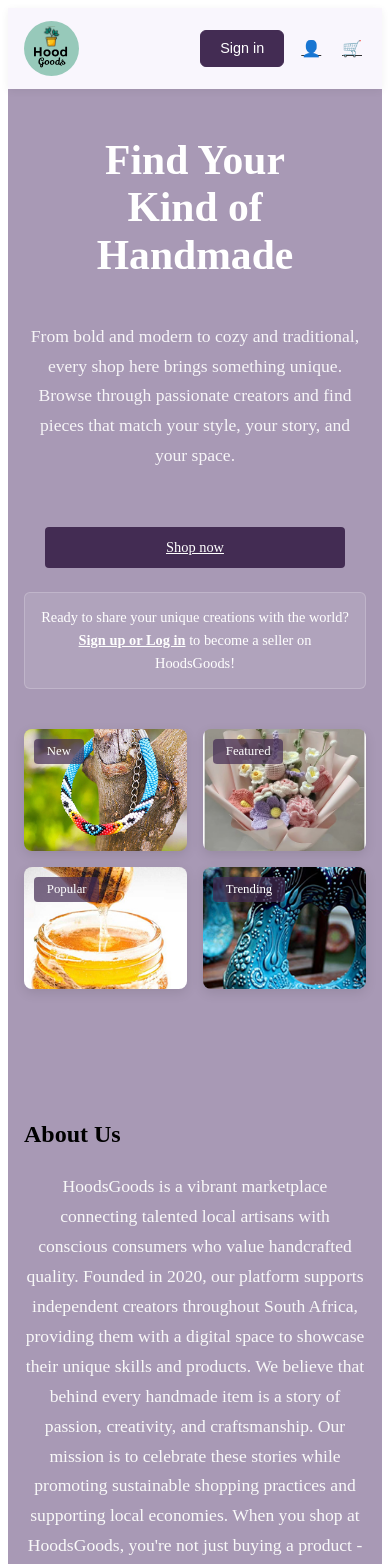
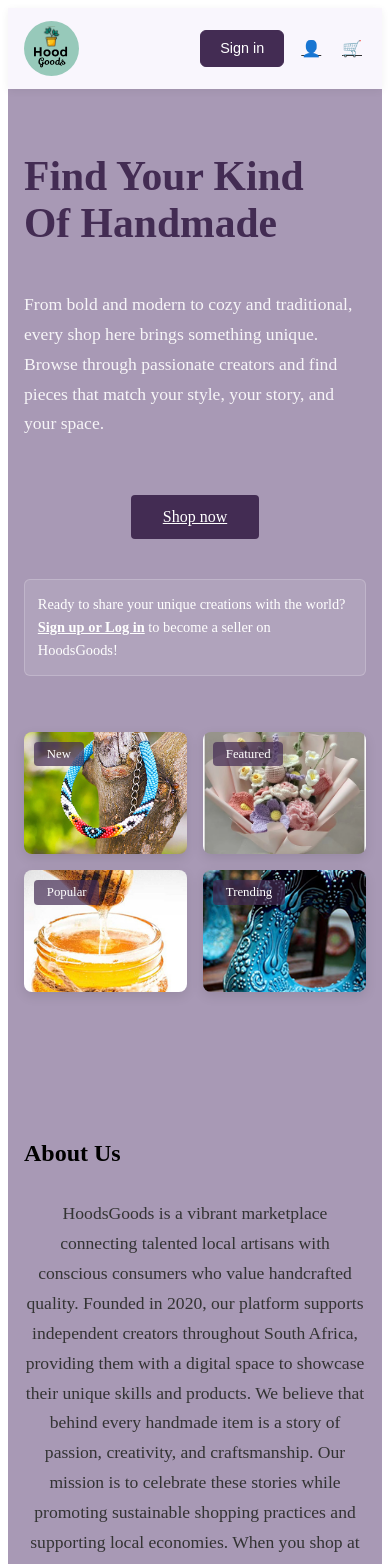
Before and after one commit to MuzzammilWits/HoodGoods, a React (Vite) app in the folder frontend/: page / in a window 390 px wide. Shown: the top 1564 px of the page. Built offline with nearby package versions, Linux system fonts and the light colour scheme.

Commit message:
Final UI

```diff
--- a/frontend/src/components/Hero.css
+++ b/frontend/src/components/Hero.css
@@ -1,13 +1,12 @@
 /* In Hero.css */
+/* Using your styles as the base, only changing hero-seller-prompt margin-top */
 
-/* Class now uses the new variable defined in index.css */
-/* --- UPDATED COMMENT: Reflects new accent color --- */
-.light-purple-bg { /* Now uses --accent-background (Earthy Terracotta) */
-  background-color: var(--accent-background, #a899b5); /* Fallback is new Terracotta */
+.light-purple-bg { /* Uses --accent-background from index.css */
+  background-color: var(--accent-background, #a899b5); /* Fallback color may need update based on index.css */
 }
 
 .hero-section {
-  padding: 5rem 0;
+  padding: 9rem 0; /* Increased padding from previous step */
 }
 
 .hero-container {
@@ -17,24 +16,25 @@
   grid-template-columns: 1fr 1fr;
   gap: 3rem;
   padding: 0 1rem;
-  align-items: start;
+  align-items: start; /* Keep top alignment */
 }
 
 .hero-content {
   display: flex;
   flex-direction: column;
   justify-content: center;
-  /* padding-top: 0.5rem; */ /* Adjust if needed */
+  /* Content alignment defaults to left/start */
 }
 
 .hero-title {
   font-size: 3.5rem;
   font-weight: 700;
-  /* --- White text still provides good contrast on new Terracotta bg --- */
-  color: var(--white, #fff);
+  /* Color based on your provided code */
+  color: var(--white, #432C53ff); /* Assuming this was correct for your chosen bg */
   line-height: 1.15;
   margin-bottom: 1.5rem;
   margin-top: 0;
+  /* text-align defaults to left */
 }
 
 .hero-text {
@@ -42,19 +42,28 @@
   line-height: 1.7;
   margin-bottom: 2.5rem;
   max-width: 550px;
-  /* --- Lighter text still provides good contrast on new Terracotta bg --- */
-  color: rgba(from var(--white, #fff) r g b / 0.9); /* Slightly off-white */
+  /* Color based on your provided code */
+  color: rgba(from var(--white, #ffffff) r g b / 0.9); /* Assuming this was correct */
+  /* text-align defaults to left */
 }
 
 .hero-buttons {
-  display: flex;
-  gap: 1rem;
+  /* Center only this container */
+  align-self: center;
   margin-top: 1rem;
+  display: inline-block;
 }
 
-/* Buttons defined in App.css - should contrast ok */
+/* Rule to make the button bigger */
+.hero-buttons .btn-primary {
+  padding: 1rem 2.5rem;  /* Increased padding */
+  font-size: 1.15rem; /* Increased font size */
+  display: inline-block;
+}
+/* --- End Button Size Styles --- */
+
 .btn:focus-visible {
-  /* --- White outline provides good contrast on new Terracotta bg --- */
+  /* Outline color based on your provided code */
   outline: 2px solid var(--white, #fff);
   outline-offset: 2px;
 }
@@ -77,7 +86,7 @@
   overflow: hidden;
   border-radius: 8px;
   box-shadow: 0 4px 12px rgba(0, 0, 0, 0.1);
-  aspect-ratio: 1 / 1; /* Square images from previous step */
+  aspect-ratio: 1 / 1; /* Square images */
 }
 
 .grid-item img {
@@ -92,14 +101,13 @@
   transform: scale(1.05);
 }
 
-/* Tag style adjusted for new theme */
 .tag {
   position: absolute;
   top: 10px;
   left: 10px;
-  /* --- ADJUSTED: Use primary color (Deep Brown) with transparency --- */
-  background-color: rgba(from var(--primary-color, #6D4C41) r g b / 0.7); /* Translucent deep brown */
-  color: white; /* White text still contrasts well */
+  /* Tag background based on your provided code */
+  background-color: rgba(from var(--primary-color, #6D4C41) r g b / 0.7); /* Check if #6D4C41 is correct primary */
+  color: white;
   padding: 0.3rem 0.8rem;
   border-radius: 4px;
   font-size: 0.8rem;
@@ -112,32 +120,35 @@
   bottom: -30px;
   left: -25px;
   z-index: -1;
-  opacity: 0.4; /* Further reduced opacity */
+  opacity: 0.4;
 }
 
 .dots {
   width: 100px;
   height: 100px;
-  /* --- White dots provide good contrast on new Terracotta bg --- */
-  background-image: radial-gradient(circle, var(--white, #fff) 1.5px, transparent 1.5px); /* Made dots slightly smaller */
+  /* Dots color based on your provided code */
+  background-image: radial-gradient(circle, var(--white, #fff) 1.5px, transparent 1.5px);
   background-size: 12px 12px;
 }
 
-/* --- Seller Prompt Styling (Adjusted for Dark BG - Terracotta) --- */
+/* --- Seller Prompt Styling --- */
 .hero-seller-prompt {
-  margin-top: 2rem;
+  /* --- ADJUSTED: Increased margin-top for more space below button --- */
+  margin-top: 3.5rem; /* Increased from 2rem - Adjust value as needed */
+  /* --- End adjustment --- */
   padding: 1rem;
-  /* Using subtle transparent white background - shows terracotta behind */
+  /* Background based on your provided code */
   background-color: rgba(from var(--white, #fff) r g b / 0.1);
   border-radius: 6px;
   max-width: 550px;
-   /* Using subtle transparent white border */
+   /* Border based on your provided code */
   border: 1px solid rgba(from var(--white, #fff) r g b / 0.2);
+  /* text-align defaults to left */
 }
 
 .hero-seller-prompt p {
   font-size: 0.95rem;
-  /* White text contrasts well on the tinted terracotta bg */
+  /* Color based on your provided code */
   color: var(--white, #fff);
   line-height: 1.6;
   margin: 0;
@@ -148,16 +159,15 @@
   border: none;
   padding: 0;
   font: inherit;
-  /* White link contrasts well */
+  /* Color based on your provided code */
   color: var(--white, #fff);
   text-decoration: underline;
   cursor: pointer;
-  font-weight: 600; /* Make link slightly bolder */
+  font-weight: 600;
   transition: opacity 0.2s ease;
 }
 
 .hero-seller-prompt .link-button:hover {
-  /* Make slightly transparent on hover */
   opacity: 0.85;
 }
 /* --- End Seller Prompt Styling --- */
@@ -170,34 +180,50 @@
     gap: 2rem;
     align-items: start;
   }
-   .hero-images {
-      top: 1rem; /* Example adjustment */
-  }
+   .hero-images { top: 1rem; }
   .hero-title { font-size: 3.0rem; }
   .hero-text { font-size: 1.1rem; }
+   .hero-section {
+       padding: 7rem 0; /* Adjust padding for medium screens */
+   }
+   .hero-seller-prompt {
+       margin-top: 3rem; /* Adjust spacing for medium screens */
+   }
 }
 
 @media (max-width: 768px) {
-  .hero-section { padding: 3rem 0; }
+  .hero-section {
+      padding: 4rem 0; /* Adjust padding for small screens */
+   }
   .hero-container {
     grid-template-columns: 1fr;
     gap: 2.5rem;
-    text-align: center;
     align-items: initial;
   }
-  .hero-content { align-items: center; }
-   .hero-images {
-     position: static; /* Reset positioning */
-     width: 100%;
-     max-width: 450px;
-     margin: 0 auto;
+  .hero-content {
+     align-items: flex-start; /* Align items left */
+     text-align: left; /* Align text left */
   }
-  /* Reset aspect ratio for mobile? Optional */
-  .grid-item { aspect-ratio: 4 / 3; }
+   .hero-images { position: static; width: 100%; max-width: 450px; margin: 1rem auto 0; }
+  .grid-item { aspect-ratio: 4 / 3; } /* Revert aspect ratio */
   .hero-text { max-width: 100%; font-size: 1.1rem; }
   .hero-title { font-size: 2.6rem; }
-  .hero-buttons { flex-direction: column; width: 100%; max-width: 300px; }
+  .hero-buttons {
+      align-self: center; /* Keep centering button */
+   }
+   .hero-buttons .btn-primary {
+     padding: 0.8rem 2rem;
+     font-size: 1rem;
+   }
   .dots-decoration { display: none; }
-  .hero-seller-prompt { max-width: 95%; margin-top: 1.5rem; padding: 0.8rem; }
+  .hero-seller-prompt {
+      max-width: 95%;
+      margin-top: 2.5rem; /* Adjust spacing for small screens */
+      padding: 0.8rem;
+      align-self: stretch;
+      margin-left: 0;
+      margin-right: 0;
+      text-align: left;
+  }
   .hero-seller-prompt p { font-size: 0.9rem; }
 }
--- a/frontend/src/components/Hero.tsx
+++ b/frontend/src/components/Hero.tsx
@@ -36,9 +36,8 @@ const Hero: React.FC = () => {
       <div className="hero-container">
         <div className="hero-content">
           <h1 className="hero-title">
-            Find Your<br />
-            Kind of<br />
-            Handmade
+            Find Your Kind<br />
+            Of Handmade
           </h1>
           <p className="hero-text">
             From bold and modern to cozy and traditional,
--- a/frontend/src/components/Navbar.css
+++ b/frontend/src/components/Navbar.css
@@ -43,17 +43,16 @@
 }
 
 .nav-link {
+  all: unset; /* 👈 Reset all native button styles /
+  display: inline-block; / 👈 Make it behave like a link */
   color: var(--text-color, #333);
   font-weight: 500;
   text-decoration: none;
-  transition: color 0.2s ease;
-  padding: 0.5rem 0.25rem;
-  border: none;
-  background: none;
-  cursor: pointer;
-  /* --- ADJUSTED: Increased font size --- */
   font-size: 1.05rem;
   font-family: inherit;
+  padding: 0.5rem 0.25rem;
+  cursor: pointer;
+  transition: color 0.2s ease;
 }
 
 .nav-link:hover,
--- a/frontend/src/components/WhyChooseUs.css
+++ b/frontend/src/components/WhyChooseUs.css
@@ -1,18 +1,21 @@
+/* In WhyChooseUs.css */
+
 .why-choose-us {
   padding: 4rem 0;
+  /* background-color: var(--accent-background, #F5F1EC); */ /* Example using beige */
 }
 
 /* About Us section styling */
 .about-us-content {
   margin-bottom: 3rem;
   padding-bottom: 2rem;
-  border-bottom: 1px solid rgb(240, 235, 235);
+  border-bottom: 1px solid var(--border-color, #e0e0e0);
 }
 
 .about-us-text {
-  font-size: 1.1rem;
+  font-size: 1.2rem; /* Increased size */
   line-height: 1.7;
-  color: #f9f9f9;
+  color: var(--text-color, #444); /* Check contrast */
   max-width: 900px;
   margin: 0 auto;
   text-align: center;
@@ -30,6 +33,16 @@
   display: flex;
   flex-direction: column;
 }
+
+/* Section title within this component */
+.why-choose-us-content .section-title,
+.about-us-content .section-title {
+    text-align: center;
+    margin-bottom: 2rem;
+    /* --- ADJUSTED: Set color to black --- */
+    color: black;
+}
+
 
 .features-grid {
   display: grid;
@@ -59,25 +72,28 @@
 .feature-icon svg {
   width: 24px;
   height: 24px;
-  color: var(--secondary-color);
+  color: var(--secondary-color, #B48C77);
 }
 
 .feature-title {
   font-size: 1.1rem;
   margin-bottom: 0.5rem;
   font-weight: 600;
+  /* --- ADJUSTED: Set color to black --- */
+  color: black;
 }
 
 .feature-description {
-  font-size: 0.9rem;
-  color: #fdfcfc;
-  line-height: 1.5;
+  font-size: 1rem; /* Increased size */
+  color: var(--text-color, #666); /* Check contrast */
+  line-height: 1.6;
 }
 
 .why-choose-us-image {
   border-radius: 8px;
   overflow: hidden;
   height: 100%;
+  align-self: center;
 }
 
 .why-choose-us-image img {
@@ -86,6 +102,7 @@
   object-fit: cover;
   border-radius: 8px;
   box-shadow: 0 4px 10px rgba(27, 27, 27, 0.1);
+  display: block;
 }
 
 /* Responsive styling */
@@ -96,8 +113,10 @@
 
   .why-choose-us-image {
     order: -1;
-    height: 300px;
-    margin-bottom: 2rem;
+    height: 350px;
+    width: 100%;
+    max-width: 500px;
+    margin: 0 auto 2rem auto;
   }
 }
 
@@ -106,4 +125,13 @@
     grid-template-columns: 1fr;
     gap: 1.5rem;
   }
+  .why-choose-us-image {
+    height: 300px;
+  }
+   .about-us-text {
+       font-size: 1.1rem;
+   }
+   .feature-description {
+       font-size: 0.95rem;
+   }
 }
--- a/frontend/src/components/WhyChooseUs.tsx
+++ b/frontend/src/components/WhyChooseUs.tsx
@@ -25,10 +25,10 @@ const Feature: React.FC<FeatureProps> = ({ icon, title, description }) => {
 
 const WhyChooseUs: React.FC = () => {
   return (
-    <section className="why-choose-us light-purple-bg">
+    <section id="about-us" className="why-choose-us light-purple-bg">
       <div className="container">
         {/* First row: About Us */}
-        <div id="about-us" className="about-us-content">
+        <div className="about-us-content">
           <h2 className="section-title">About Us</h2>
           <p className="about-us-text">
             HoodsGoods is a vibrant marketplace connecting talented local artisans with conscious consumers who value handcrafted quality. Founded in 2020, our platform supports independent creators throughout South Africa, providing them with a digital space to showcase their unique skills and products. We believe that behind every handmade item is a story of passion, creativity, and craftsmanship. Our mission is to celebrate these stories while promoting sustainable shopping practices and supporting local economies. When you shop at HoodsGoods, you're not just buying a product - you're investing in a community of makers and the authentic art of handmade creation.
```
Also changed, not shown: frontend/src/components/Navbar.tsx (+1 -9 lines).
